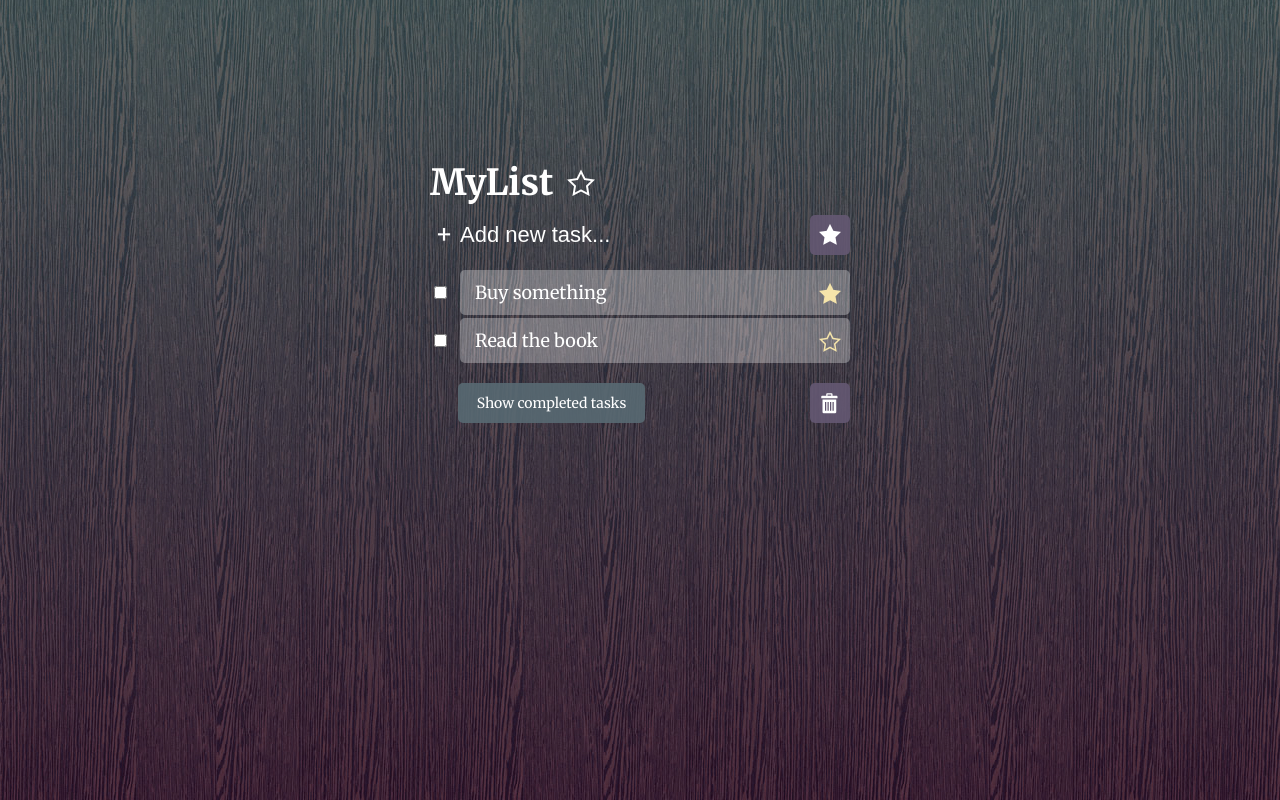
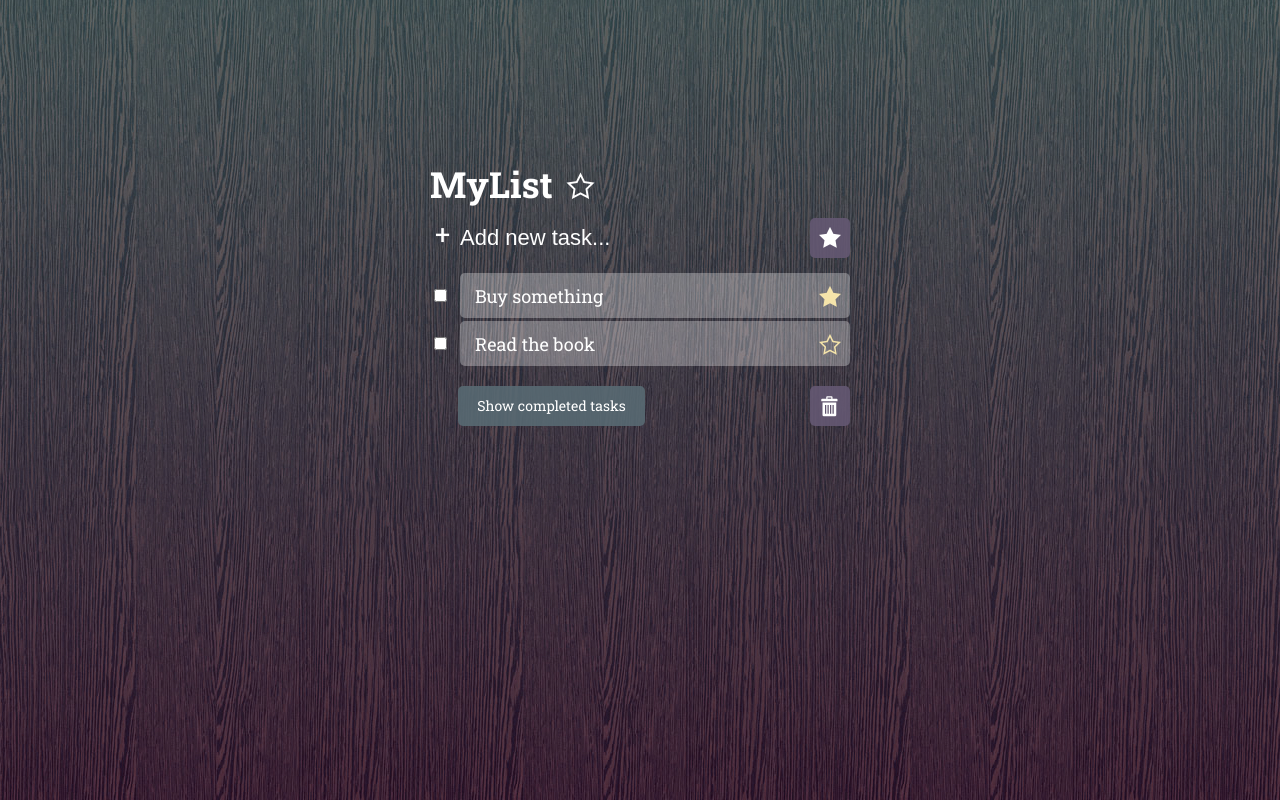
Before and after one commit to lugovtsev/lugovtsev.github.io, a website: page public/index.html in a window 1280 px wide. Drawn offline with nearby package versions, Linux system fonts and the light colour scheme; files whose address does not match are found by name.

Commit message:
something

```diff
--- a/frontend/styles/style.less
+++ b/frontend/styles/style.less
@@ -3,7 +3,7 @@ html {
 }
 
 body {
-  font-family: 'Merriweather', serif;
+  font-family: 'Roboto Slab', sans-serif;
   height: 100%;
   margin: 0;
   position: relative;
--- a/public/index.html
+++ b/public/index.html
@@ -4,7 +4,7 @@
   <meta charset="UTF-8">
   <meta name="viewport" content="width=device-width, initial-scale=1.0">
   <meta http-equiv="X-UA-Compatible" content="ie=edge">
-  <link href="https://fonts.googleapis.com/css?family=Merriweather:300,400,700" rel="stylesheet">
+  <link href="https://fonts.googleapis.com/css?family=Roboto+Slab:300,400,700&amp;subset=cyrillic" rel="stylesheet">
   <link rel="stylesheet" href="css/all.css">
   <title>To Do List</title>
 </head>
```
Also changed, not shown: frontend/assets/index.html (+1 -1 lines), public/css/all.css.
